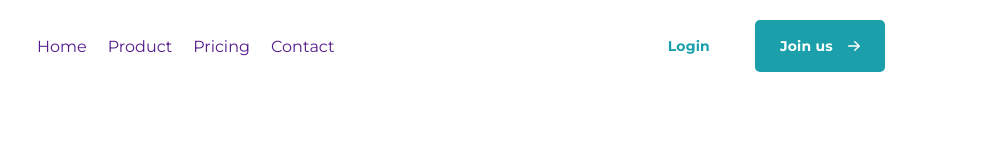
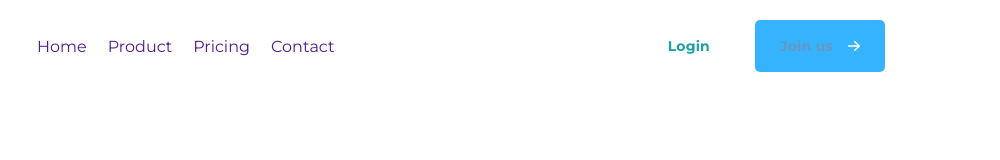
Before and after one commit to timurkarshiev/Medical-Core, a plain HTML site: page index.html in a window 1280 px wide. In both pictures the pointer is over the link "Join us". Shown: the full height of the page, 280-1280 px from the left. Drawn offline with Linux system fonts and the light colour scheme.

Commit message:
feat: add hover to button

```diff
--- a/css/main.css
+++ b/css/main.css
@@ -125,4 +125,10 @@ img {
     background-repeat: no-repeat;
     background-position: right 25px center;
     appearance: none;
+    transition: background 2s, color 2s;
 }
+
+.header-join-btn:hover {
+    background-color: #36B3FF;
+    color: #6A97BE;
+}
```
